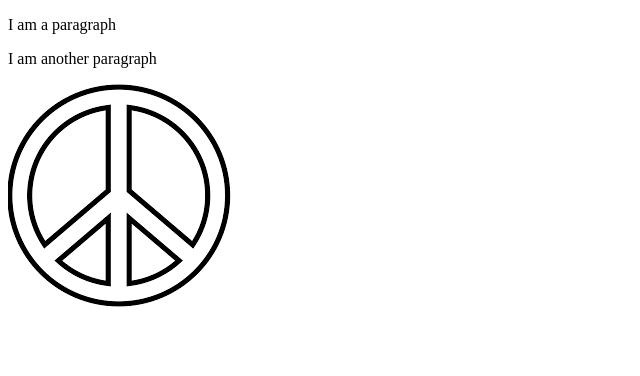
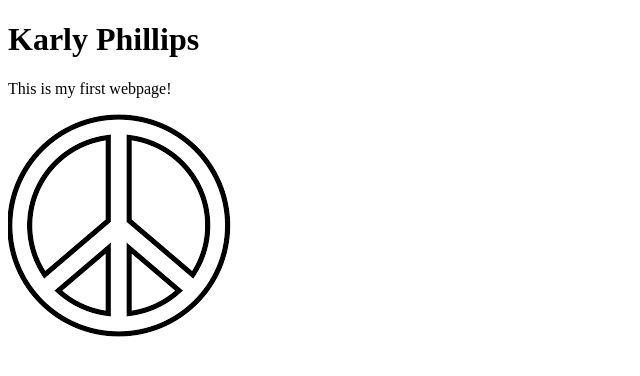
Before and after one commit to karlyphillips/project-1, a plain HTML site: page index.html in a window 1280 px wide. Shown: the whole page, without its empty margins (0-640 px from the left). Drawn offline with Linux system fonts and the light colour scheme.

Commit message:
Added heading of my name and new paragraph

```diff
--- a/index.html
+++ b/index.html
@@ -5,8 +5,10 @@
     </head>
 
     <body>
-        <p>I am a paragraph</p>
-        <p>I am another paragraph</p>
+        <h1>
+            Karly Phillips
+        </h1>
+        <p>This is my first webpage!</p>
         <img src="images/peace sign.png" alt="peacesign"/>
     </body>
 </html>
```
